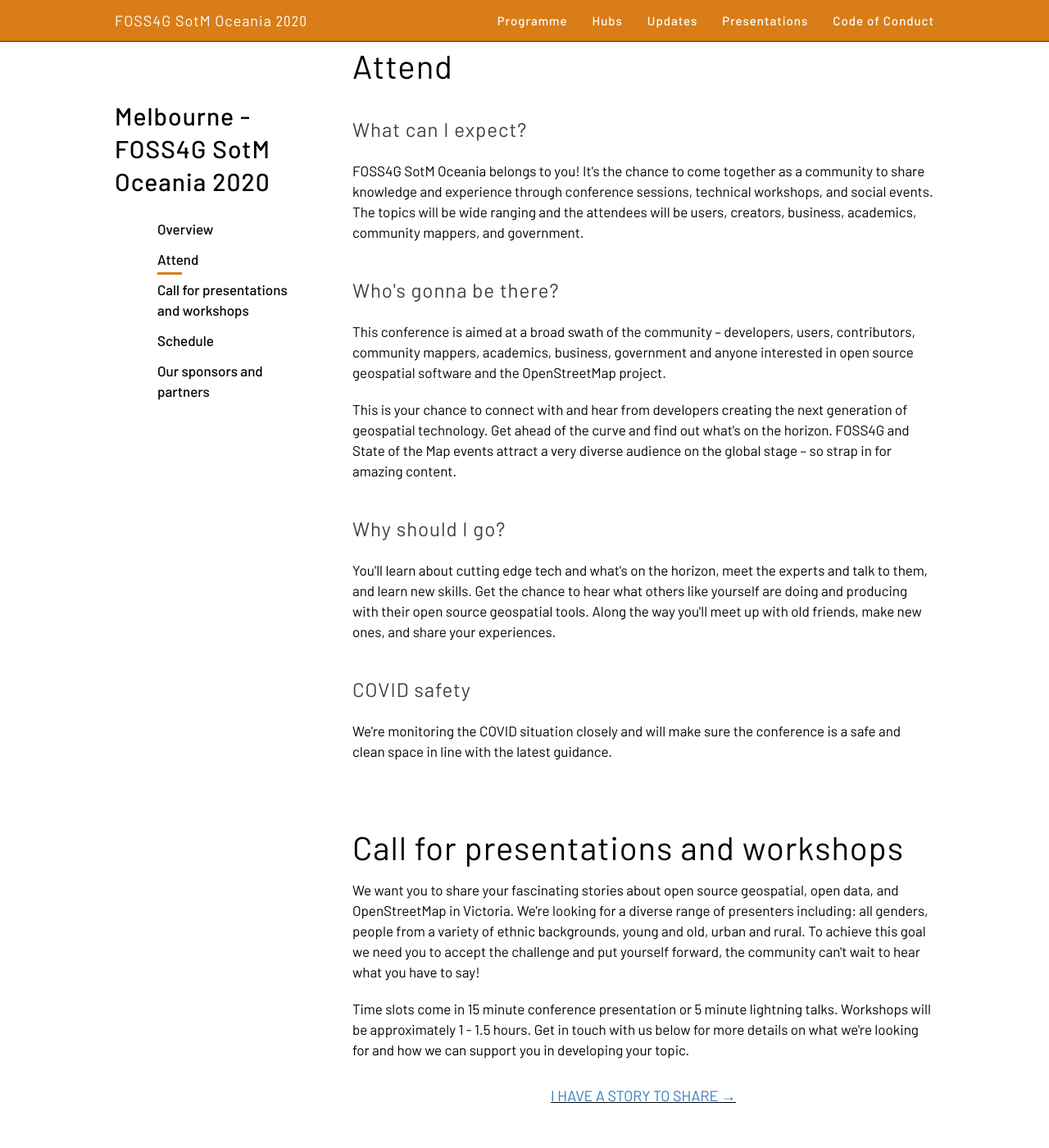
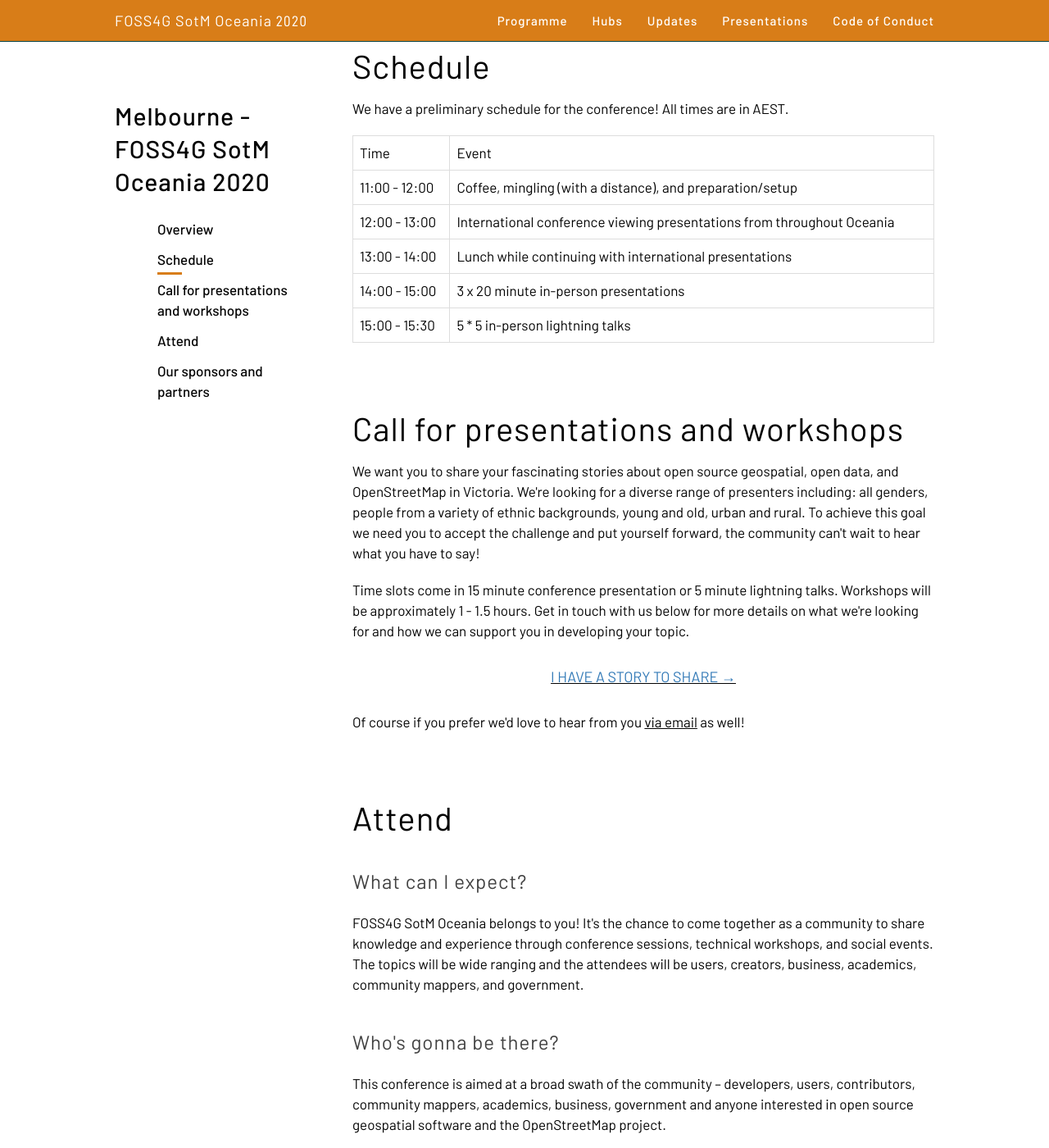
Before and after one commit to osgeo-oceania/foss4g-sotm-oceania-2020, a Jekyll site: the page built from hubs/melbourne/index.html, in a window 1280 px wide and 1400 px high, scrolled down 1354 px. Shown: the whole window at 82% size. Built offline with Jekyll 4.4.1, drawn with Linux system fonts in a browser that asks for light colours; some of the changed text lies outside the part shown.

Commit message:
Add preliminary schedule

```diff
--- a/hubs/melbourne/index.html
+++ b/hubs/melbourne/index.html
@@ -2,7 +2,7 @@
 layout: page-with-toc
 title: Melbourne - FOSS4G SotM Oceania 2020
 titlecontent: ""
-headings: "overview,attend,present,schedule,sponsors_partners"
+headings: "overview,schedule,present,attend,sponsors_partners"
 ---
 <style>
 
@@ -97,6 +97,42 @@
   <p>'State of the Map' or SotM is the conference of the OpenStreetMap Foundation (OSMF) which supports the development of a free and open editable world map. This takes the form of the community driven OpenStreetMap project.</p>
 </section>
 <section>
+  <h2 id="schedule">Schedule</h2>
+  <p>We have a preliminary schedule for the conference! All times are in AEST.</p>
+  <table>
+    <thead>
+      <tr>
+        <td>Time</td><td>Event</td>
+      </tr>
+    </thead>
+    <tbody>
+      <tr>
+        <td>11:00 - 12:00</td><td>Coffee, mingling (with a distance), and preparation/setup</td>
+      </tr>
+      <tr>
+        <td>12:00 - 13:00</td><td>International conference viewing presentations from throughout Oceania</td>
+      </tr>
+      <tr>
+        <td>13:00 - 14:00</td><td>Lunch while continuing with international presentations</td>
+      </tr>
+      <tr>
+        <td>14:00 - 15:00</td><td>3 x 20 minute in-person presentations</td>
+      </tr>
+      <tr>
+        <td>15:00 - 15:30</td><td>5 * 5 in-person lightning talks</td>
+      </tr>
+    </tbody>
+  </table>
+
+</section>
+<section>
+  <h2 id="present">Call for presentations and workshops</h2>
+  <p>We want you to share your fascinating stories about open source geospatial, open data, and OpenStreetMap in Victoria. We're looking for a diverse range of presenters including: all genders, people from a variety of ethnic backgrounds, young and old, urban and rural. To achieve this goal we need you to accept the challenge and put yourself forward, the community can't wait to hear what you have to say!</p>
+  <p>Time slots come in 15 minute conference presentation or 5 minute lightning talks. Workshops will be approximately 1 - 1.5 hours. Get in touch with us below for more details on what we're looking for and how we can support you in developing your topic.</p>
+  <p><a href="https://forms.gle/riJ81j5VhciWh65F8"><button type="button" class="btn btn-link btn-primary btn-lg btn-block">I have a story to share →</button></a></p>
+  <p>Of course if you prefer we'd love to hear from you <a href="mailto:mel-hub@foss4g-oceania.org?subject=Presentation%20or%20workshop%20proposition">via email</a> as well!</p>
+</section>
+<section>
   <h2 id="attend">Attend</h2>
   <h3>What can I expect?</h3>
   <p>FOSS4G SotM Oceania belongs to you! It's the chance to come together as a community to share knowledge and experience through conference sessions, technical workshops, and social events. The topics will be wide ranging and the attendees will be users, creators, business, academics, community mappers, and government.</p>
@@ -107,16 +143,6 @@
   <p>You'll learn about cutting edge tech and what's on the horizon, meet the experts and talk to them, and learn new skills. Get the chance to hear what others like yourself are doing and producing with their open source geospatial tools. Along the way you'll meet up with old friends, make new ones, and share your experiences.</p>
   <h3>COVID safety</h3>
   <p>We're monitoring the COVID situation closely and will make sure the conference is a safe and clean space in line with the latest guidance.</p>
-</section>
-<section>
-  <h2 id="present">Call for presentations and workshops</h2>
-  <p>We want you to share your fascinating stories about open source geospatial, open data, and OpenStreetMap in Victoria. We're looking for a diverse range of presenters including: all genders, people from a variety of ethnic backgrounds, young and old, urban and rural. To achieve this goal we need you to accept the challenge and put yourself forward, the community can't wait to hear what you have to say!</p>
-  <p>Time slots come in 15 minute conference presentation or 5 minute lightning talks. Workshops will be approximately 1 - 1.5 hours. Get in touch with us below for more details on what we're looking for and how we can support you in developing your topic.</p>
-  <p><a href="mailto:mel-hub@foss4g-oceania.org?subject=Presentation%20or%20workshop%20proposition"><button type="button" class="btn btn-link btn-primary btn-lg btn-block">I have a story to share →</button></a></p>
-</section>
-<section>
-  <h2 id="schedule">Schedule</h2>
-  <p>We're working on an exciting program for you — stay tuned for updates.</p>
 </section>
 <section>
   <h2 id="sponsors_partners">Our sponsors and partners</h2>
```
